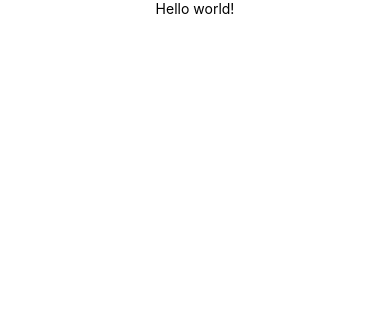
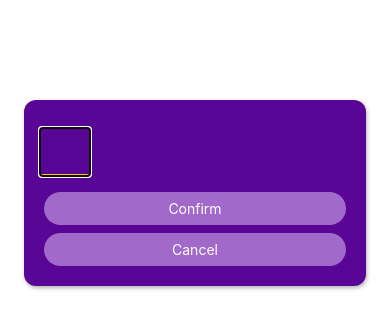
Before and after one commit to Judy-Nkwama/react-native-sample-projects, a React Native app in the folder guessing-number-gamme/: screen / in a window 390 px wide. Shown: the top 328 px of the page. Built offline with nearby package versions, Linux system fonts and the light colour scheme.

Commit message:
Working on Number Input Cart

```diff
--- a/guessing-number-gamme/App.js
+++ b/guessing-number-gamme/App.js
@@ -1,18 +1,14 @@
 import { View, Text, StyleSheet } from "react-native";
+import StartGanmmeScreen from "./screens/StartGammeScreen";
 
 const MyComponent = props => {
     return(
-        <View style={styles.app}>
-            <Text>Hello world!</Text>
-        </View>
+        <StartGanmmeScreen/>
     );
 };
 
 const styles = StyleSheet.create({
-    app : {
-        justifyContent : "center",
-        alignItems : "center"
-    }
+
 });
 
 export default MyComponent;
--- /dev/null
+++ b/guessing-number-gamme/components/PrimaryButton.js
@@ -0,0 +1,38 @@
+import { View, Text, StyleSheet, Pressable } from "react-native";
+
+const PrimaryButton = ({children}) => {
+    return(
+        <View style={styles.container}>
+            <Pressable
+                style={({pressed})=> pressed ? [styles.primaryButtonContainer, styles.pressed] : [styles.primaryButtonContainer] }
+                onPress={() => { }}
+                android_ripple={{color : "#571387"}}
+
+            >
+                <Text style={styles.primaryButtonText} >{children}</Text>
+            </Pressable>
+        </View>
+    );
+};
+
+const styles = StyleSheet.create({
+    container : {
+        margin : 4,
+        borderRadius : 32,
+        overflow : "hidden"
+    },
+    primaryButtonContainer :{
+        padding : 8,
+        backgroundColor : "#a169c9",
+    },
+    primaryButtonText : {
+        textAlign : "center",
+        color : "white"
+    },
+    pressed : {
+        backgroundColor : "#8036b5",
+        opacity : 0.75
+    }
+});
+
+export default PrimaryButton;
--- /dev/null
+++ b/guessing-number-gamme/screens/StartGammeScreen.js
@@ -0,0 +1,47 @@
+import { View, Text, StyleSheet, TextInput } from "react-native";
+import PrimaryButton from "../components/PrimaryButton";
+const StartGanmmeScreen = props => {
+    return(
+        <View style={styles.inputZone}>
+            <TextInput
+                maxLength={2}
+                style={styles.numberInpur}
+                keyboardType="number-pad"
+                autoFocus={true}
+            />
+            <PrimaryButton>Confirm</PrimaryButton>
+            <PrimaryButton>Cancel</PrimaryButton>
+        </View>
+    );
+};
+
+const styles = StyleSheet.create({
+    inputZone : {
+        padding : 16,
+        marginHorizontal : 24,
+        marginTop : 100,
+        backgroundColor : "#590696",
+        borderRadius : 12,
+        elevation : 4,
+        shadowColor : "black",
+        shadowOffset : {
+            width : 1,
+            height : 2
+        },
+        shadowOpacity : 0.3,
+        shadowRadius : 4
+    },
+    numberInpur : {
+        width : 50,
+        textAlign : "center",
+        borderBottomWidth : 2,
+        borderBottomColor : "#FBCB0A",
+        color : "#FBCB0A",
+        fontSize : 25,
+        fontWeight : "bold",
+        marginVertical : 12,
+        padding : 8
+    }
+});
+
+export default StartGanmmeScreen;
```
Also changed, not shown: guessing-number-gamme/screens/GammeOverScreen.js (added), guessing-number-gamme/screens/GammeScreen.js (added).
